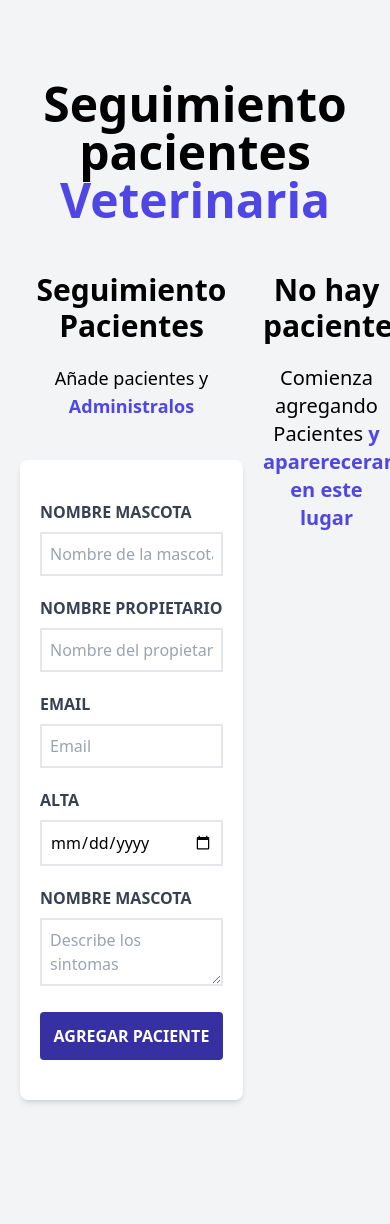
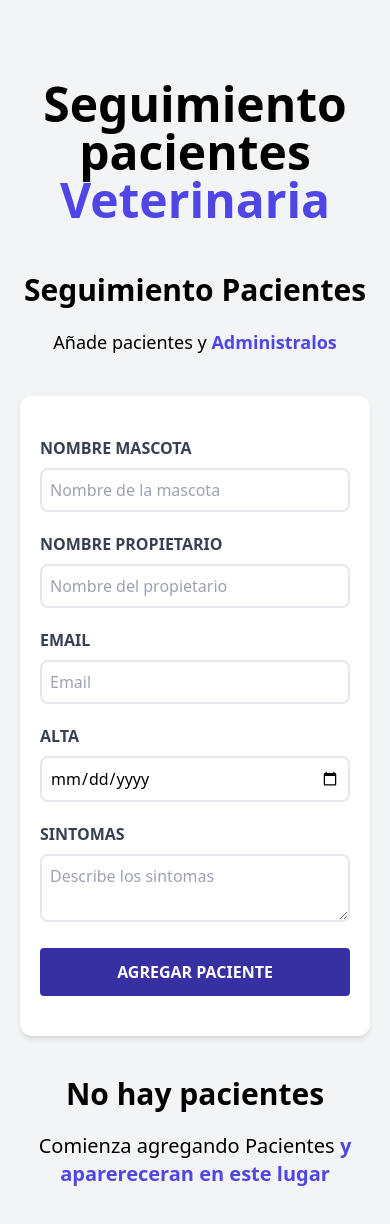
Before and after one commit to RaulCarbono/Projects-React, a React (Vite) app in the folder citas-react/: page / in a window 390 px wide. Shown: the top 1224 px of the page. Before the commit the page ends 1140 px from the top, so only its background shows below. Built offline with nearby package versions, Linux system fonts and the light colour scheme.

Commit message:
errors, solutions, aplication complete

```diff
--- a/citas-react/src/App.jsx
+++ b/citas-react/src/App.jsx
@@ -9,18 +9,17 @@ function App() {
    const [paciente, setPaciente] = useState({});
 
     useEffect(() => {
-    const obtenerLs = () => {
-      console.log(1)
-      const pacientesLS = JSON.parse(localStorage.getItem("pacientes")) ?? [];
+       const obtenerLS = () => {
+           const pacientesLS = JSON.parse(localStorage.getItem('pacientes')) ?? [];
            setPacientes(pacientesLS)
            }
-      obtenerLs();
+           obtenerLS();
          },[]);
 
           useEffect(() => {
-    console.log(2)
            localStorage.setItem('pacientes', JSON.stringify(pacientes))
           }, [pacientes])
+
 
    const elminarPaciente =  id => {
     const pacientesActualizados = pacientes.filter(paciente => paciente.id !== id)
@@ -31,7 +30,7 @@ function App() {
     <div className="container mx-auto mt-20">
     <Header />
 
-      <div className="mt-12 flex">
+      <div className="mt-12 md:flex">
         <Formulario
         pacientes={pacientes}
         setPacientes={setPacientes}
--- a/citas-react/src/components/Formulario.jsx
+++ b/citas-react/src/components/Formulario.jsx
@@ -82,7 +82,7 @@ const Formulario = ({ pacientes, setPacientes, paciente, setPaciente }) => {
 
       <form
         onSubmit={handleSubmit}
-        className="bg-white shadow-md rounded-lg py-10 px-5 mb-10 "
+        className="bg-white shadow-md rounded-xl py-10 px-5 mb-10 "
       >
         {error && (
           <Error>
@@ -101,7 +101,7 @@ const Formulario = ({ pacientes, setPacientes, paciente, setPaciente }) => {
             id="mascota"
             type="text"
             placeholder="Nombre de la mascota"
-            className="border-2 w-full p-2 mt-2 placeholder-gray-400 rounde-md"
+            className="border-2 w-full p-2 mt-2 placeholder-gray-400 rounded-lg"
             value={name}
             onChange={(e) => setName(e.target.value)}
           />
@@ -118,7 +118,7 @@ const Formulario = ({ pacientes, setPacientes, paciente, setPaciente }) => {
             id="propietario"
             type="text"
             placeholder="Nombre del propietario"
-            className="border-2 w-full p-2 mt-2 placeholder-gray-400 rounde-md"
+            className="border-2 w-full p-2 mt-2 placeholder-gray-400 rounded-lg"
             value={propietario}
             onChange={(e) => setPropietario(e.target.value)}
           />
@@ -136,7 +136,7 @@ const Formulario = ({ pacientes, setPacientes, paciente, setPaciente }) => {
             id="email"
             type="email"
             placeholder="Email"
-            className="border-2 w-full p-2 mt-2 placeholder-gray-400 rounde-md"
+            className="border-2 w-full p-2 mt-2 placeholder-gray-400 rounded-lg"
             value={email}
             onChange={(e) => setEmail(e.target.value)}
           />
@@ -152,7 +152,7 @@ const Formulario = ({ pacientes, setPacientes, paciente, setPaciente }) => {
           <input
             id="alta"
             type="date"
-            className="border-2 w-full p-2 mt-2 placeholder-gray-400 rounde-md"
+            className="border-2 w-full p-2 mt-2 placeholder-gray-400 rounded-lg"
             value={fecha}
             onChange={(e) => setFecha(e.target.value)}
           />
@@ -163,11 +163,11 @@ const Formulario = ({ pacientes, setPacientes, paciente, setPaciente }) => {
             className="block text-gray-700 uppercase font-bold"
           >
             {" "}
-            Nombre Mascota{" "}
+            Sintomas{" "}
           </label>
           <textarea
             id="sintomas"
-            className="border-2 w-full p-2 mt-2 placeholder-gray-400 rounde-md"
+            className="border-2 w-full p-2 mt-2 placeholder-gray-400 rounded-lg"
             placeholder="Describe los sintomas"
             value={sintomas}
             onChange={(e) => setSintomas(e.target.value)}
--- a/citas-react/src/components/ListadoPacientes.jsx
+++ b/citas-react/src/components/ListadoPacientes.jsx
@@ -5,7 +5,7 @@ const ListadoPacientes = ({ pacientes,setPaciente, eliminarPaciente }) => {
 
 
   return (
-    <div className="w-1/2 lg:w-3/5 h-screen overflow-y-scroll">
+    <div className="md:w-1/2 lg:w-3/5 md:h-screen overflow-y-scroll">
       {pacientes && pacientes.length ? (
         <>
           <h2 className="font-black text-3xl text-center">
--- a/citas-react/src/components/Pacientes.jsx
+++ b/citas-react/src/components/Pacientes.jsx
@@ -3,12 +3,13 @@ const Pacientes = ({ paciente, setPaciente, eliminarPaciente }) => {
   const { name, propietario, email, fecha, sintomas, id } = paciente;
 
   const handleEliminar = () => {
+    const respuesta = confirm('¿Deseas eliminar este paciente?')
     eliminarPaciente(id)
   }
 
   return (
-    <div className="m-3 bg-white shadow-md px-5 py-10 rounded-xl ">
-      <p className="font-bold mb-3 text-gray-700 uppercase">
+    <div className="mx-5 my-10 bg-white shadow-md px-5 py-10 rounded-xl ">
+      <p className="font-bold mb-3 text-gray-600 uppercase">
         Nombre : {""}
         <span className="font-normal normal-case">{name}</span>
       </p>
```
Also changed, not shown: citas-react/src/main.jsx (+5 -4 lines). Lines whose indentation alone changed are shown as unchanged.
